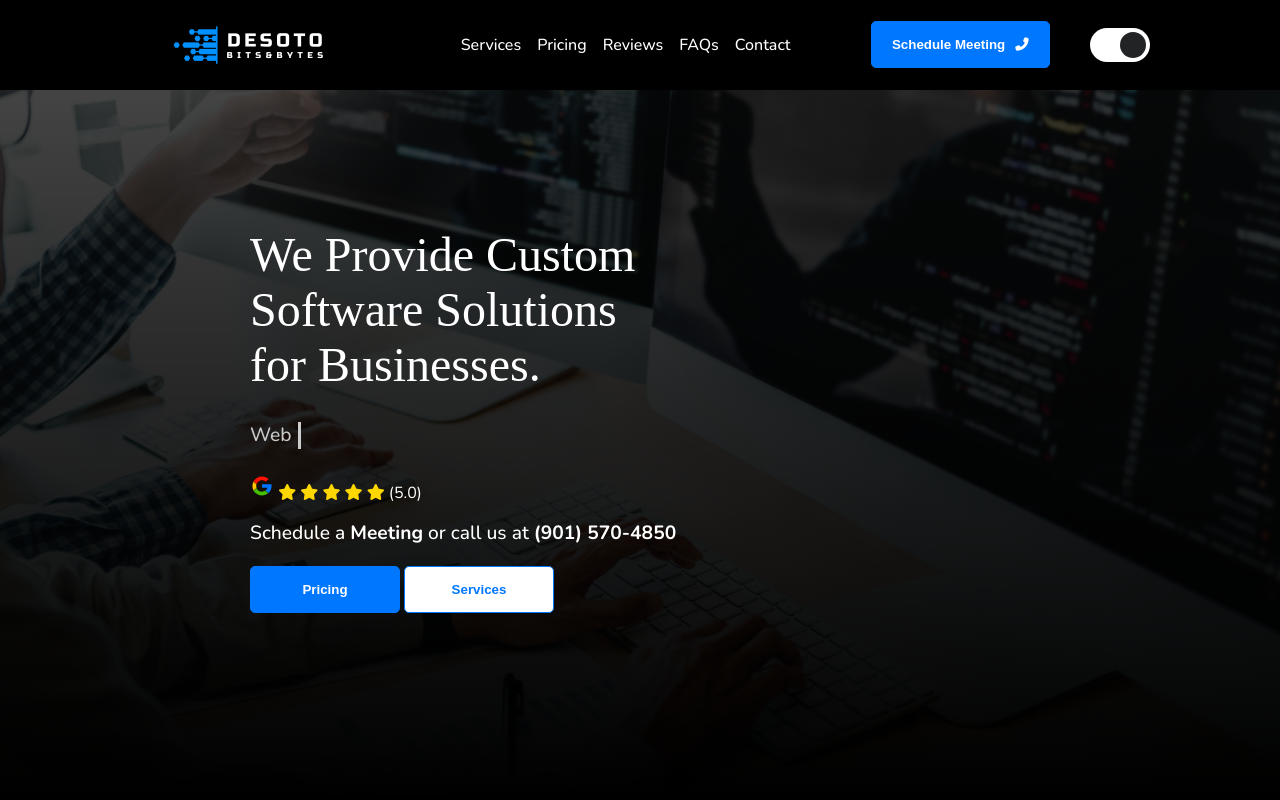
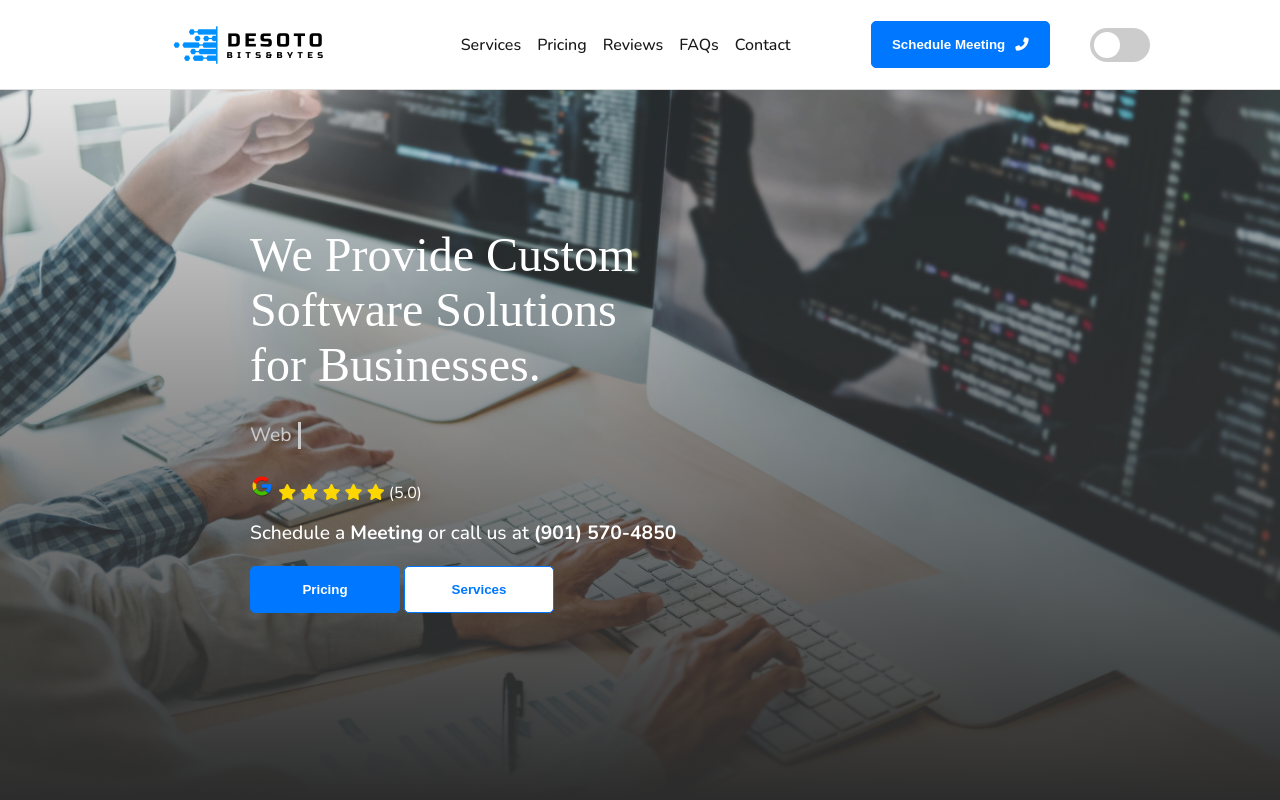
Before and after one commit to ErickLee85/desotobitsandbyteswebpage, a plain HTML site: page index.html in a window 1280 px wide. Shown: the top 800 px of the page. Drawn offline with nearby package versions, Linux system fonts and the light colour scheme.

Commit message:
changed dark more js

```diff
--- a/app.js
+++ b/app.js
@@ -612,11 +612,16 @@ function switchTheme(e) {
   }
 }
 
-// Check if the user has a stored theme preference
-function checkStoredTheme() {
+// Check theme preference from local storage, or fall back to system preference
+function checkStoredOrSystemTheme() {
   const nightLogos = document.querySelectorAll('.night-logo');
   const dayLogos = document.querySelectorAll('.day-logo');
-  const currentTheme = localStorage.getItem('theme') || 'dark'; // default to light theme
+  let currentTheme = localStorage.getItem('theme');
+
+  if (!currentTheme) {
+    // Check for system preference if no theme is stored
+    currentTheme = window.matchMedia && window.matchMedia('(prefers-color-scheme: dark)').matches ? 'dark' : 'light';
+  }
 
   if (currentTheme === 'dark') {
     toggleSwitch.checked = true;
@@ -624,6 +629,7 @@ function checkStoredTheme() {
     nightLogos.forEach(logo => logo.style.display = 'block');
     dayLogos.forEach(logo => logo.style.display = 'none');
   } else {
+    toggleSwitch.checked = false;
     document.documentElement.setAttribute('data-theme', 'light');
     nightLogos.forEach(logo => logo.style.display = 'none');
     dayLogos.forEach(logo => logo.style.display = 'block');
@@ -636,8 +642,52 @@ toggleSwitch.addEventListener('change', function (e) {
   localStorage.setItem('theme', e.target.checked ? 'dark' : 'light');
 }, false);
 
-// Call this function when the page loads
-checkStoredTheme();
+checkStoredOrSystemTheme();
+
+
+// const toggleSwitch = document.querySelector('.theme-switch input[type="checkbox"]');
+
+// // Function to switch theme
+// function switchTheme(e) {
+//   const nightLogos = document.querySelectorAll('.night-logo');
+//   const dayLogos = document.querySelectorAll('.day-logo');
+
+//   if (e.target.checked) {
+//     document.documentElement.setAttribute('data-theme', 'dark');
+//     nightLogos.forEach(logo => logo.style.display = 'block');
+//     dayLogos.forEach(logo => logo.style.display = 'none');
+//   } else {
+//     document.documentElement.setAttribute('data-theme', 'light');
+//     nightLogos.forEach(logo => logo.style.display = 'none');
+//     dayLogos.forEach(logo => logo.style.display = 'block');
+//   }
+// }
+
+// // Check if the user has a stored theme preference
+// function checkStoredTheme() {
+//   const nightLogos = document.querySelectorAll('.night-logo');
+//   const dayLogos = document.querySelectorAll('.day-logo');
+//   const currentTheme = localStorage.getItem('theme') || 'dark'; // default to light theme
+
+//   if (currentTheme === 'dark') {
+//     toggleSwitch.checked = true;
+//     document.documentElement.setAttribute('data-theme', 'dark');
+//     nightLogos.forEach(logo => logo.style.display = 'block');
+//     dayLogos.forEach(logo => logo.style.display = 'none');
+//   } else {
+//     document.documentElement.setAttribute('data-theme', 'light');
+//     nightLogos.forEach(logo => logo.style.display = 'none');
+//     dayLogos.forEach(logo => logo.style.display = 'block');
+//   }
+// }
+
+// // Save theme preference in localStorage
+// toggleSwitch.addEventListener('change', function (e) {
+//   switchTheme(e);
+//   localStorage.setItem('theme', e.target.checked ? 'dark' : 'light');
+// }, false);
+
+// checkStoredTheme();
 
 let currentSlide = 0;
 const slides = document.querySelectorAll('.review-card');
--- a/index.html
+++ b/index.html
@@ -148,7 +148,7 @@
                             <a  href="https://calendly.com/desotobitsandbytes/software-meeting" target="_blank"> <button class="call-now-btn">Schedule Meeting<i class="fa-solid fa-phone-flip" style="margin-left: 10px;"></i></button></a>
                             <div class="theme-switch-wrapper">
                              <label class="theme-switch" for="checkbox">
-                               <input type="checkbox" id="checkbox" checked />
+                               <input type="checkbox" id="checkbox"/>
                                <div class="slider round"></div>
                              </label>
                            </div>
```
